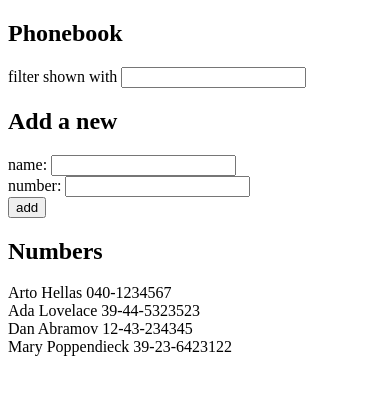
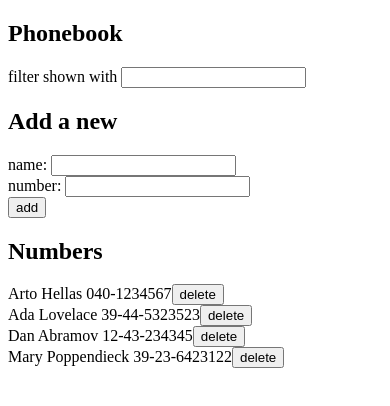
Before and after one commit to OmarBaltaji/Full-Stack-Open-Part-2, a React (Create React App) app in the folder the-phonebook/: page / in a window 390 px wide. Shown: the top 406 px of the page. Built offline with nearby package versions, Linux system fonts and the light colour scheme; data requests are answered from the project's data file.

Commit message:
Phonebook Step9

```diff
--- a/the-phonebook/src/App.js
+++ b/the-phonebook/src/App.js
@@ -77,11 +77,24 @@ function App() {
     return filterText ? filteredPersons.map(person =>
       <div key={person.id}>
         {person.name} {person.number}
+        <button onClick={() => onDeleteHandler(person)}>delete</button>
       </div>)
     : persons.map(person =>
       <div key={person.id}>
         {person.name} {person.number}
+        <button onClick={() => onDeleteHandler(person)}>delete</button>
       </div>)
+  }
+
+  const onDeleteHandler = (selectedPerson) => {
+    if(window.confirm(`Delete ${selectedPerson.name}`)) {
+      personsService.deletePerson(selectedPerson.id).then(status => {
+        if(status === 200) {
+          setFilteredPersons(filteredPersons.filter(person => person.id !== selectedPerson.id));
+          setPersons(persons.filter(person => person.id !== selectedPerson.id));
+        }
+      });
+    }
   }
 
   return (
--- a/the-phonebook/src/services/persons.js
+++ b/the-phonebook/src/services/persons.js
@@ -11,7 +11,12 @@ const create = (newPersonObj) => {
     return request.then(res => res.data);
 }
 
+const deletePerson = (id) => {
+    const request = axios.delete(`${baseUrl}/${id}`);
+    return request.then(res => res.status);
+}
 
-const personsService = { getAll, create };
+
+const personsService = { getAll, create, deletePerson };
 
 export default personsService;
```
